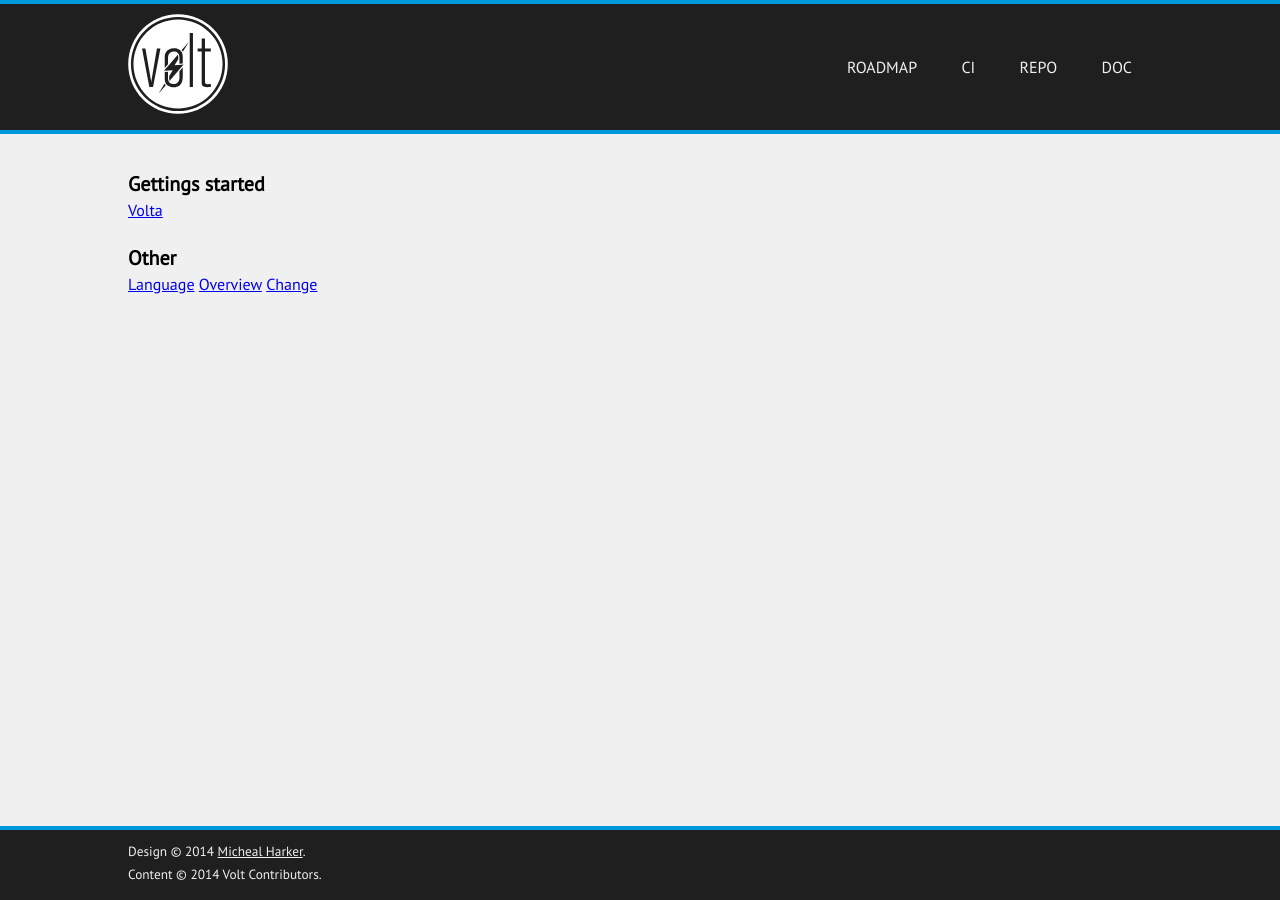
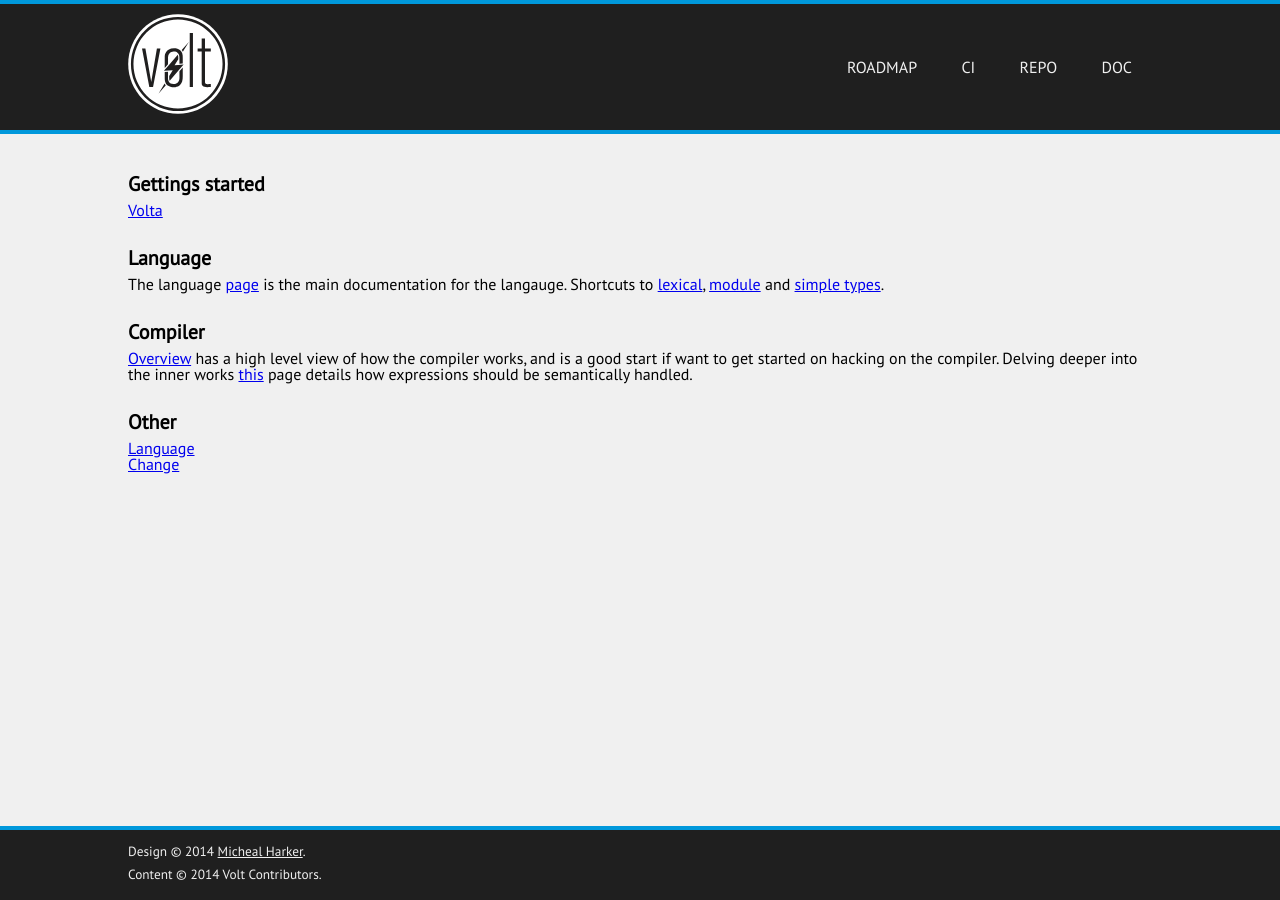
Before and after one commit to VoltLang/Website, a Jekyll site: the page built from doc/doc.md, in a window 1280 px wide. Built offline with Jekyll 4.4.1, drawn with Linux system fonts in a browser that asks for light colours.

Commit message:
doc: Update

```diff
--- a/doc/doc.md
+++ b/doc/doc.md
@@ -4,7 +4,19 @@ title: Documentation
 permalink: /doc/
 ---
 ## Gettings started ##
-[Volta](setup/volta.html)
+ * [Volta](setup/volta.html)
+
+## Language ##
+The language [page](volt.html) is the main documentation for the langauge.
+Shortcuts to [lexical](volt.html#lexical), [module](volt.html#module) and
+[simple types](volt.html#simple-types).
+
+## Compiler ##
+[Overview](overview.html) has a high level view of how the compiler works, and
+is a good start if want to get started on hacking on the compiler. Delving
+deeper into the inner works [this](expressions.html) page details how
+expressions should be semantically handled.
 
 ## Other ##
-[Language](volt.html) [Overview](overview.html) [Change](change.html)
+ * [Language](volt.html)
+ * [Change](change.html)
```
Also changed, not shown: doc/expressions.md (+12 -3 lines).
